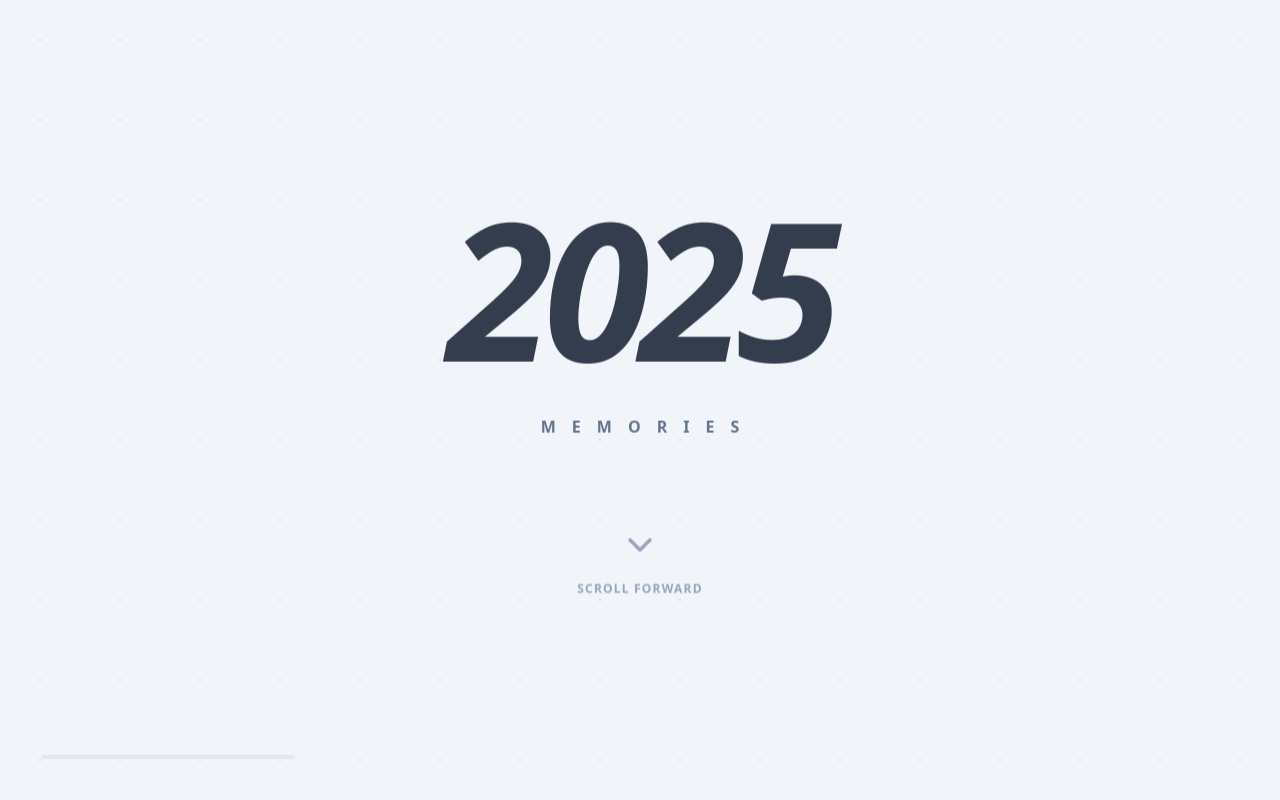
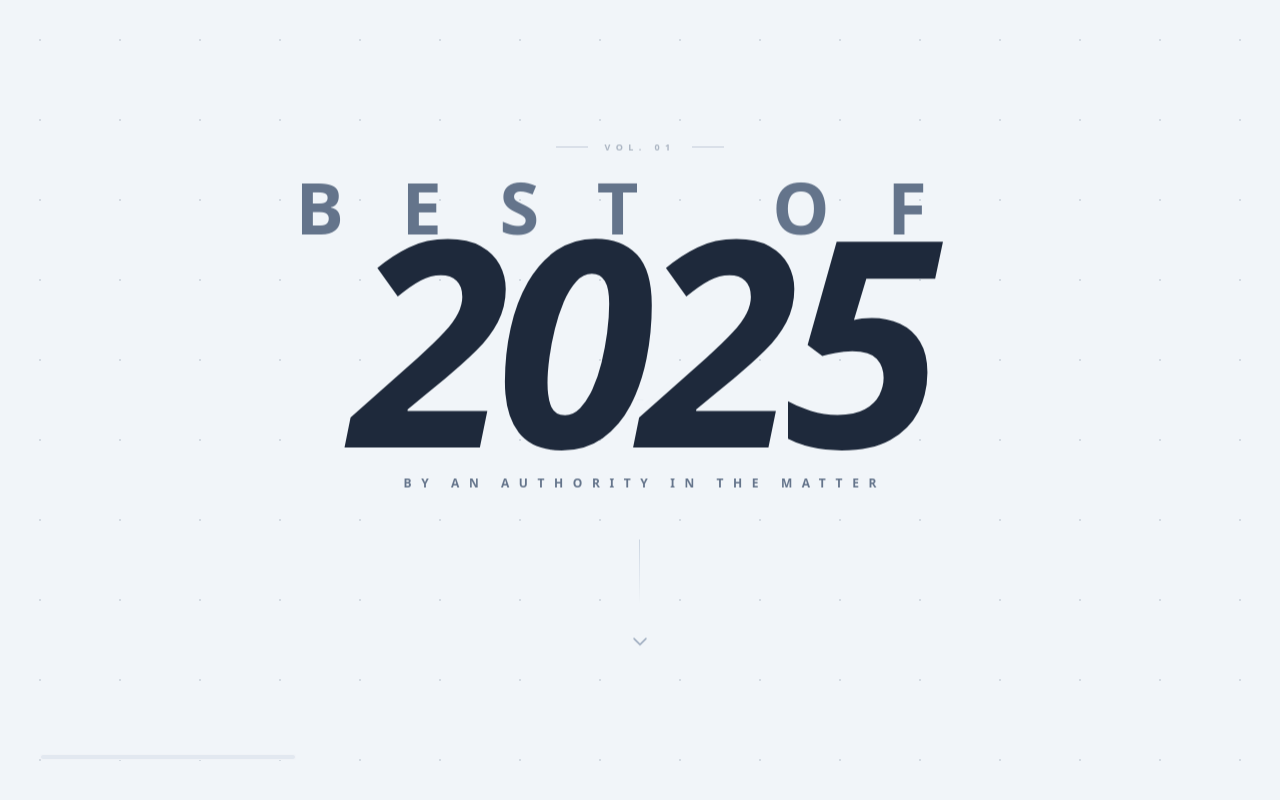
Before and after one commit to delacruzp/delacruzp.github.io, a plain HTML site: page best-of/2025-memories.html in a window 1280 px wide. Shown: the top 800 px of the page. Drawn offline with nearby package versions, Linux system fonts and the light colour scheme.

Commit message:
Update Lading Page

```diff
--- a/best-of/2025-memories.html
+++ b/best-of/2025-memories.html
@@ -181,15 +181,31 @@
                 <div id="intro-heading"
                     class="absolute top-1/2 left-1/2 flex flex-col items-center justify-center text-center w-full px-4"
                     style="transform: translate3d(-50%, -50%, 0px); will-change: opacity, transform;">
-                    <h1
-                        class="text-8xl md:text-[12rem] font-black text-slate-800/90 tracking-tighter mb-4 leading-[0.9] italic py-4 px-10">
-                        2025</h1>
-                    <p
-                        class="text-sm md:text-base text-slate-500 uppercase tracking-[1em] font-bold leading-normal pl-[1em] py-2">
-                        Memories</p>
-                    <div class="mt-24 animate-bounce text-slate-400">
-                        <i data-lucide="chevron-down" class="mx-auto w-10 h-10"></i>
-                        <span class="text-xs uppercase tracking-widest mt-4 block font-bold">Scroll forward</span>
+
+                    <div class="mb-4 flex items-center gap-4 opacity-40 animate-pulse">
+                        <div class="h-px w-8 bg-slate-400"></div>
+                        <span class="text-[9px] font-black uppercase tracking-[0.6em] text-slate-500">Vol. 01</span>
+                        <div class="h-px w-8 bg-slate-400"></div>
+                    </div>
+
+                    <h1 class="flex flex-col items-center select-none">
+                        <span
+                            class="text-2xl md:text-7xl text-slate-500 uppercase tracking-[0.8em] font-black leading-none mb-[-0.2em] relative z-20">Best
+                            of</span>
+                        <span
+                            class="text-[10rem] md:text-[18rem] font-black text-slate-800 tracking-tighter leading-[0.75] italic relative z-10 px-10">2025</span>
+                    </h1>
+
+                    <div class="mt-8 flex flex-col items-center">
+                        <p
+                            class="text-[10px] md:text-xs text-slate-500 uppercase tracking-[0.8em] font-black leading-normal pl-[0.8em]">
+                            By an authority in the matter
+                        </p>
+                        <div class="mt-12 h-16 w-px bg-gradient-to-b from-slate-300 to-transparent"></div>
+                    </div>
+
+                    <div class="mt-8 animate-bounce text-slate-400">
+                        <i data-lucide="chevron-down" class="mx-auto w-6 h-6 stroke-[1.5px]"></i>
                     </div>
                 </div>
 
```
